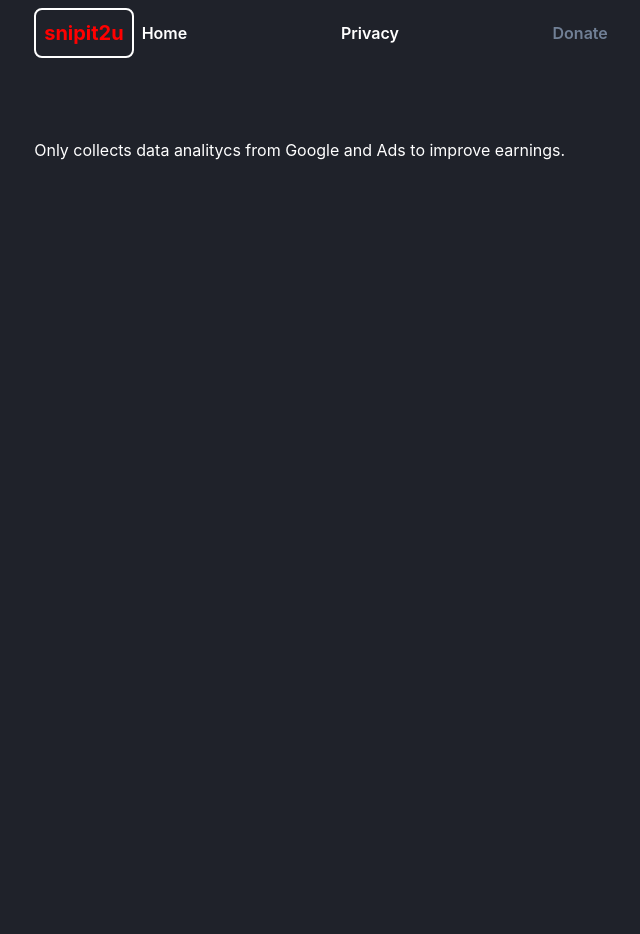
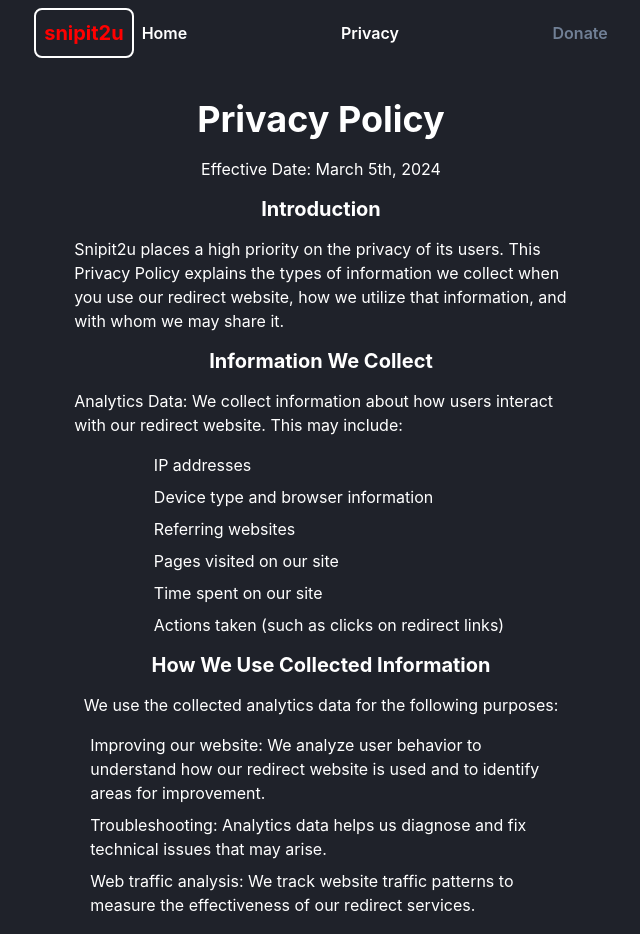
Before and after one commit to vinidevnator/snipit2u, a Next.js app: page /privacy in a window 1280 px wide. Shown: the top 934 px of the page, without its empty margins (319-959 px from the left). Before the commit the page ends 800 px from the top, so only its background shows below. Built offline with nearby package versions, Linux system fonts and the light colour scheme.

Commit message:
Improve privacy policy

```diff
--- a/src/pages/privacy/index.tsx
+++ b/src/pages/privacy/index.tsx
@@ -1,4 +1,13 @@
-import { Box, Container } from "@chakra-ui/react";
+import {
+  Box,
+  Container,
+  VStack,
+  Heading,
+  Text,
+  List,
+  ListItem,
+  Link,
+} from "@chakra-ui/react";
 import Head from "next/head";
 
 import { Header } from "../../components/Header";
@@ -10,8 +19,118 @@ function Privacy() {
         <title>Snipit2U - Privacy Policy!</title>
       </Head>
       <Header />
-      <Box mt="20">
-        Only collects data analitycs from Google and Ads to improve earnings.
+      <Box padding="10">
+        <VStack spacing={4}>
+          <Heading>Privacy Policy</Heading>
+          <Text>Effective Date: March 5th, 2024</Text>
+
+          <Heading size="md">Introduction</Heading>
+          <Text>
+            Snipit2u places a high priority on the privacy of its users. This
+            Privacy Policy explains the types of information we collect when you
+            use our redirect website, how we utilize that information, and with
+            whom we may share it.
+          </Text>
+
+          <Heading size="md">Information We Collect</Heading>
+          <Text>
+            Analytics Data: We collect information about how users interact with
+            our redirect website. This may include:
+          </Text>
+          <List pl={4} spacing={2}>
+            <ListItem>IP addresses</ListItem>
+            <ListItem>Device type and browser information</ListItem>
+            <ListItem>Referring websites</ListItem>
+            <ListItem>Pages visited on our site</ListItem>
+            <ListItem>Time spent on our site</ListItem>
+            <ListItem>
+              Actions taken (such as clicks on redirect links)
+            </ListItem>
+          </List>
+
+          <Heading size="md">How We Use Collected Information</Heading>
+          <Text>
+            We use the collected analytics data for the following purposes:
+          </Text>
+          <List pl={4} spacing={2}>
+            <ListItem>
+              Improving our website: We analyze user behavior to understand how
+              our redirect website is used and to identify areas for
+              improvement.
+            </ListItem>
+            <ListItem>
+              Troubleshooting: Analytics data helps us diagnose and fix
+              technical issues that may arise.
+            </ListItem>
+            <ListItem>
+              Web traffic analysis: We track website traffic patterns to measure
+              the effectiveness of our redirect services.
+            </ListItem>
+          </List>
+
+          <Heading size="md">Information Sharing</Heading>
+          <Text>
+            We may share your information in the following circumstances:
+          </Text>
+          <List pl={4} spacing={2}>
+            <ListItem>
+              Analytics Providers: We use third-party analytics services (such
+              as{" "}
+              <Link href="https://policies.google.com/privacy" isExternal>
+                Google Analytics
+              </Link>
+              ) to process and analyze our website data. These providers have
+              their own privacy policies governing the use of your information.
+            </ListItem>
+            <ListItem>
+              Legal Compliance: We may disclose your information if required by
+              law, such as to comply with a court order, subpoena, or other
+              legal process.
+            </ListItem>
+            <ListItem>
+              Business Transfers: In the event of a merger, acquisition, or sale
+              of our business, we may transfer your information to the new
+              entity.
+            </ListItem>
+          </List>
+
+          <Heading size="md">Data Security</Heading>
+          <Text>
+            We implement reasonable security measures to protect the collected
+            data from unauthorized access, disclosure, alteration, or
+            destruction. However, please be aware that no data transmission over
+            the internet is completely secure.
+          </Text>
+
+          <Heading size="md">Your Data Rights</Heading>
+          <Text>
+            Depending on your location, you may have certain rights regarding
+            your personal information. These rights may include:
+          </Text>
+          <List pl={4} spacing={2}>
+            <ListItem>
+              Right to access: You may have the right to request a copy of the
+              information we collect about you.
+            </ListItem>
+            <ListItem>
+              Right to rectification: You may have the right to update
+              inaccurate information about you.
+            </ListItem>
+            <ListItem>
+              Right to erasure: Under certain circumstances, you may have the
+              right to request that we delete your information.
+            </ListItem>
+          </List>
+
+          <Heading size="md">Changes to This Privacy Policy</Heading>
+          <Text>
+            We may update our Privacy Policy from time to time to reflect
+            changes in our practices or legal requirements. We will indicate any
+            changes by updating the Effective Date at the top of this policy. We
+            encourage you to review the Privacy Policy periodically for any
+            updates.
+          </Text>
+        </VStack>
       </Box>
     </Container>
   );
```
